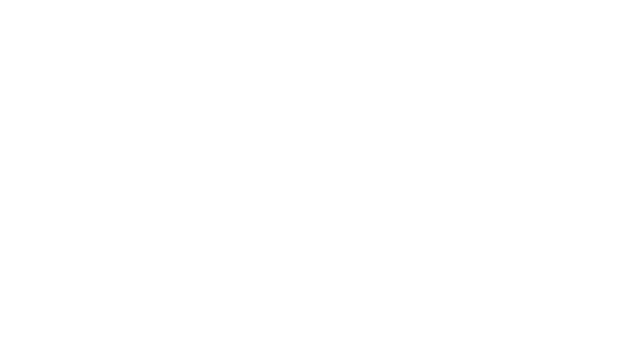
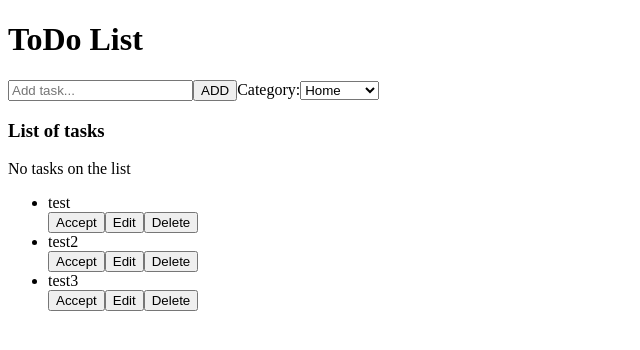
Before and after one commit to Astilion/ToDoApp, a React (Vite) app: page / in a window 1280 px wide. Shown: the top 350 px of the page, without its empty margins (0-640 px from the left). Built offline with nearby package versions, Linux system fonts and the light colour scheme.

Commit message:
Added base content structure

```diff
--- a/src/App.tsx
+++ b/src/App.tsx
@@ -1,5 +1,53 @@
 function App() {
-	return <></>;
+	return (
+		<>
+			<div>
+				<h1>ToDo List</h1>
+			</div>
+			<div>
+			<input type='text' placeholder='Add task...' />
+				<button>ADD</button>
+				<label htmlFor="tasks">Category:</label>
+				<select name="tasks" id="tasks">
+					<option value="home">Home</option>
+					<option value="sport">Sport</option>
+					<option value="relax">Relax</option>
+					<option value="finances">Finances</option>
+					<option value="shopping">Shopping</option>
+				</select>
+			</div>
+			<div>
+				<h3>List of tasks</h3>
+				<p>No tasks on the list</p>
+				<ul>
+					<li>
+						test
+						<div>
+							<button>Accept</button>
+							<button>Edit</button>
+							<button>Delete</button>
+						</div>
+					</li>
+					<li>
+						test2
+						<div>
+							<button>Accept</button>
+							<button>Edit</button>
+							<button>Delete</button>
+						</div>
+					</li>
+					<li>
+						test3
+						<div>
+							<button>Accept</button>
+							<button>Edit</button>
+							<button>Delete</button>
+						</div>
+					</li>
+				</ul>
+			</div>
+		</>
+	);
 }
 
 export default App;
```
